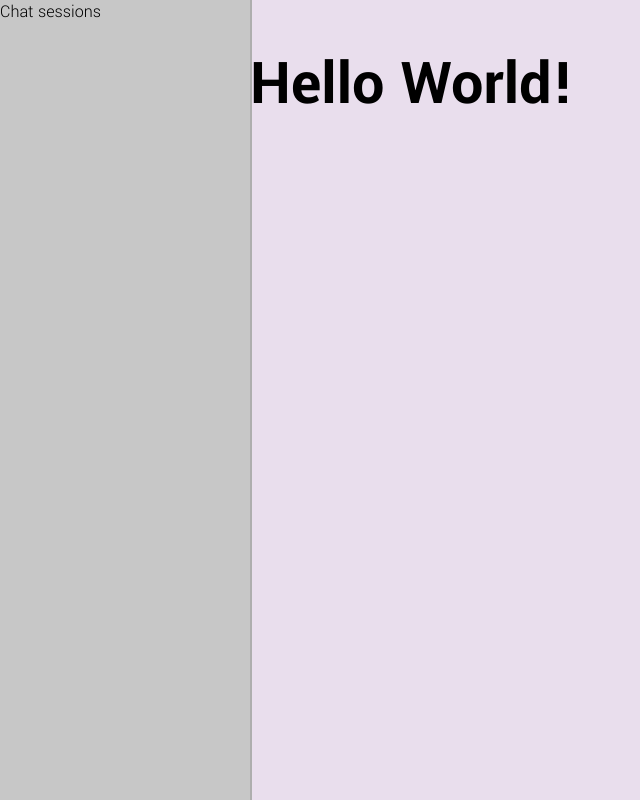
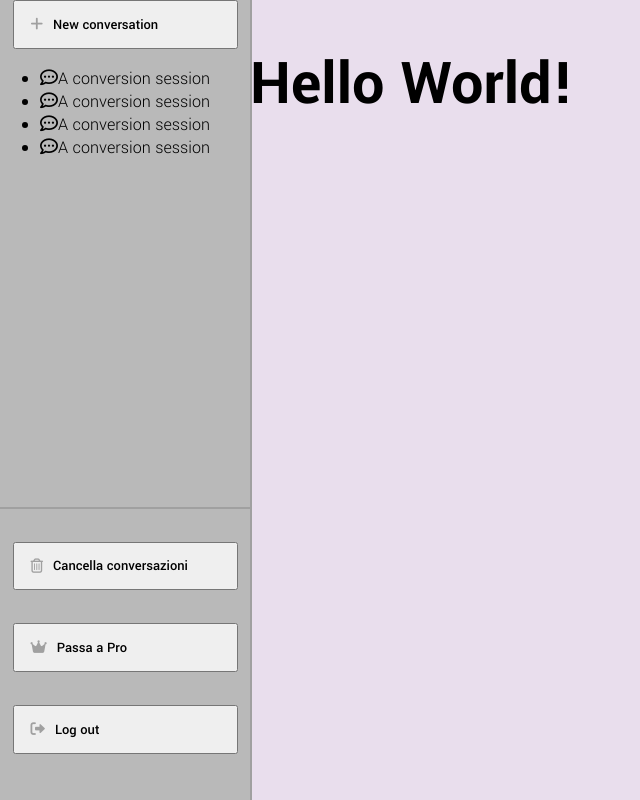
Before and after one commit to CybertronicEvidence/miro-frontend, a React (Vite) app: page /chat in a window 1280 px wide. Shown: the whole page, without its empty margins (0-640 px from the left). Built offline with nearby package versions, Linux system fonts and the light colour scheme.

Commit message:
Done with Chat session Cta

```diff
--- a/scss/_app.scss
+++ b/scss/_app.scss
@@ -130,7 +130,7 @@ section#header{
     }
 }
 
-button{
+button:not(.chat_cta){
     display: block;
     width: 200px;
     padding-block: .9rem;
--- a/scss/_chat.scss
+++ b/scss/_chat.scss
@@ -1,11 +1,13 @@
 @use './variables' as *;
 
+$sideBarWidth: 250px;
+$darkGrey: darken($color: $grey100, $amount: 10%);
+
 .chat__area{
-    $sideBarWidth: 250px;
 
     aside{
         background-color: $grey100;
-        outline: 2px solid darken($color: $grey100, $amount: 10%);
+        outline: 2px solid $darkGrey;
         height: 100vh;
         position: fixed;
         top: 0;
@@ -18,4 +20,50 @@
         // background-color: red;
         margin-left: $sideBarWidth;
     }
+
+
+    .sessions_content{
+        height: 55%;
+    }
+
+
+    & .cta{
+        height: 45%;
+        // background-color: red;
+        border-top: 2px solid $darkGrey;
+
+        display: flex;
+        flex-direction: column;
+        // row-gap: 2px;
+    }
+
+
+
 }
+
+.chat_cta {
+    width: 90%;
+    margin: 0 auto;
+    padding-block: .8rem;
+    // padding-inline: .7rem;
+    font-size: .9rem;
+
+    display: flex;
+    align-items: center;
+    justify-content: flex-start;
+    gap: 10px;
+
+    border-color: 2px solid $darkGrey;
+
+    cursor: pointer;
+
+    span{
+        font-weight: 500;
+    }
+
+
+    i {
+        margin-left: 10px;
+        color: $darkGrey;
+    }
+}
--- a/scss/_variables.scss
+++ b/scss/_variables.scss
@@ -1,7 +1,7 @@
 // Colors
 // pallete source: https://colorpalettefromimage.com/palette/e9deed-242424-b404fc-ac04f4-1b1c1c-be26f4-ca52fc-888c3c
 $grey: #e9deed;
-$grey100: #c7c7c7;
+$grey100: #b9b9b9;
 $primary1: #ac04f4;
 $primary2: #b404fc;
 $primary3: #be26f4;
--- a/src/features/chat/ChatSessions.jsx
+++ b/src/features/chat/ChatSessions.jsx
@@ -5,7 +5,47 @@ import React from 'react';
 const ChatSession = ()=>{
     return (
         <aside>
-            Chat sessions
+
+            <button className='chat_cta'>
+                <i class="fa-solid fa-plus"></i>
+                <span>New conversation</span>
+            </button>
+
+            <div className='sessions_content'>
+                <ul>
+                    <li>
+                        <i class="fa-regular fa-comment-dots"></i>
+                        A conversion session
+                    </li>
+                    <li>
+                        <i class="fa-regular fa-comment-dots"></i>
+                        A conversion session
+                    </li>
+                    <li>
+                        <i class="fa-regular fa-comment-dots"></i>
+                        A conversion session
+                    </li>
+                    <li>
+                        <i class="fa-regular fa-comment-dots"></i>
+                        A conversion session
+                    </li>
+                </ul>
+            </div>
+
+            <div className="cta">
+                <button className='chat_cta'>
+                    <i class="fa-regular fa-trash-can"></i>
+                    <span>Cancella conversazioni</span>
+                </button>
+                <button className='chat_cta'>
+                    <i class="fa-solid fa-crown"></i>
+                    <span>Passa a Pro</span>
+                </button>
+                <button className='chat_cta'>
+                    <i class="fa-solid fa-right-from-bracket"></i>
+                    <span>Log out</span>
+                </button>
+            </div>
         </aside>
     )
 }
```
